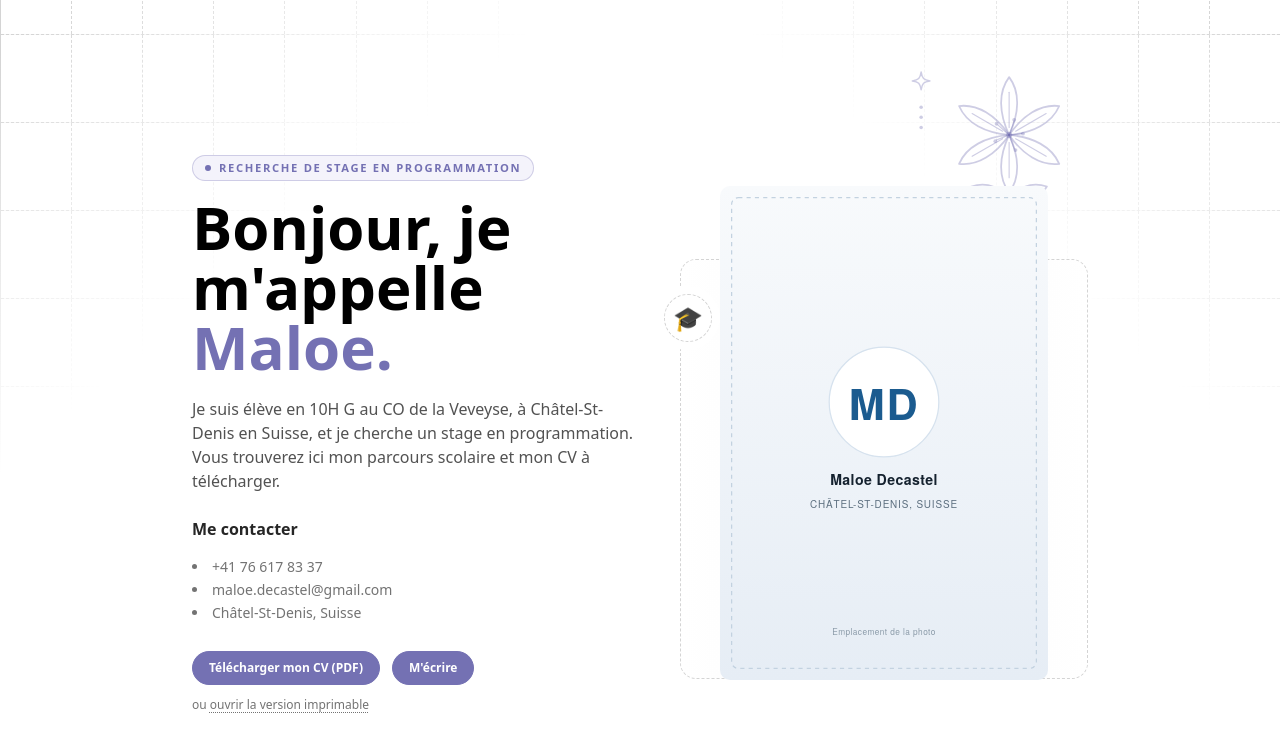
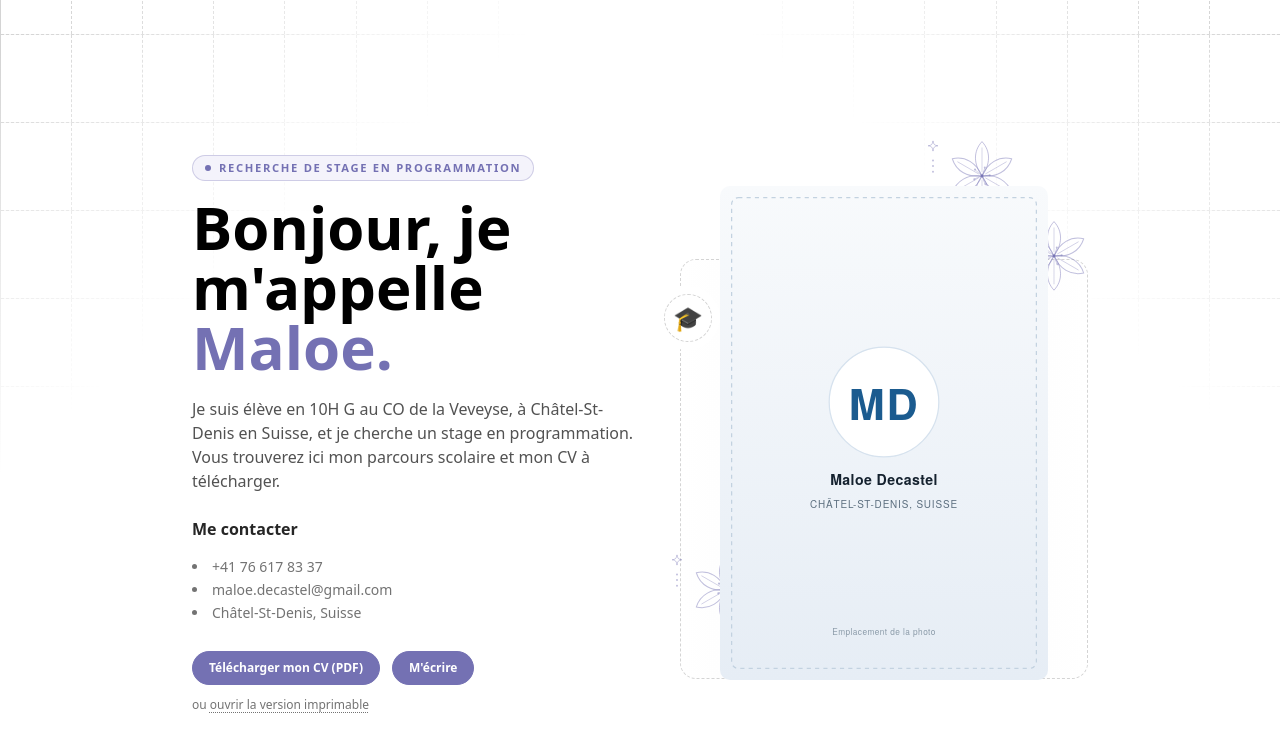
Before and after one commit to maloedecastel-byte/maloedecastel-byte.github.io, an Astro site: page / in a window 1280 px wide. Shown: the part 55-800 px from the top of the page. Built offline with nearby package versions, Linux system fonts and the light colour scheme; Astro itself is replaced by a stand-in of ours.

Commit message:
Trois demi-fleurs encadrent la photo et pétales épaissis

```diff
--- a/src/components/leaf-decor.astro
+++ b/src/components/leaf-decor.astro
@@ -1,12 +1,15 @@
 ---
-// Décor floral discret : une fleur au trait fin, deux petites feuilles,
-// une étincelle et quelques pointillés — inspiré des dessins de fleurs simples.
+// Décor floral discret : une fleur au trait fin, une étincelle et quelques
+// pointillés — inspiré des dessins de fleurs simples.
 const { class: className = "" } = Astro.props;
+// Identifiant unique : plusieurs fleurs peuvent cohabiter sur une même page.
+const uid = Math.random().toString(36).slice(2, 8);
+const petale = `petale-${uid}`;
 ---
 
 <svg
   class={className}
-  viewBox="0 0 160 140"
+  viewBox="0 0 160 130"
   fill="none"
   stroke="currentColor"
   stroke-width="1.4"
@@ -17,35 +20,29 @@ const { class: className = "" } = Astro.props;
 >
   <defs>
     <!-- Un pétale, dessiné depuis le centre de la fleur (100, 62) -->
-    <path id="petale" d="M100 62C92 45 91 28 100 16c9 12 8 29 0 46z" />
+    <path id={petale} d="M100 62C88 46 87 27 100 13c13 14 12 33 0 49z" />
   </defs>
 
-  <!-- Deux feuilles à la base -->
-  <path d="M100 116c-14 1-25-4-30-13 13-4 24 1 30 11z" />
-  <path d="M100 116c-11-1-20-4-26-9" stroke-width="1" />
-  <path d="M100 116c14 1 25-4 30-13-13-4-24 1-30 11z" />
-  <path d="M100 116c11-1 20-4 26-9" stroke-width="1" />
-
   <!-- Fleur : six pétales -->
-  <use href="#petale" />
-  <use href="#petale" transform="rotate(60 100 62)" />
-  <use href="#petale" transform="rotate(120 100 62)" />
-  <use href="#petale" transform="rotate(180 100 62)" />
-  <use href="#petale" transform="rotate(240 100 62)" />
-  <use href="#petale" transform="rotate(300 100 62)" />
+  <use href={`#${petale}`} />
+  <use href={`#${petale}`} transform="rotate(60 100 62)" />
+  <use href={`#${petale}`} transform="rotate(120 100 62)" />
+  <use href={`#${petale}`} transform="rotate(180 100 62)" />
+  <use href={`#${petale}`} transform="rotate(240 100 62)" />
+  <use href={`#${petale}`} transform="rotate(300 100 62)" />
 
   <!-- Nervures des pétales -->
   <g stroke-width=".9">
-    <path d="M100 56V28" />
-    <path d="M100 56V28" transform="rotate(60 100 62)" />
-    <path d="M100 56V28" transform="rotate(120 100 62)" />
-    <path d="M100 56V28" transform="rotate(180 100 62)" />
-    <path d="M100 56V28" transform="rotate(240 100 62)" />
-    <path d="M100 56V28" transform="rotate(300 100 62)" />
+    <path d="M100 56V22" />
+    <path d="M100 56V22" transform="rotate(60 100 62)" />
+    <path d="M100 56V22" transform="rotate(120 100 62)" />
+    <path d="M100 56V22" transform="rotate(180 100 62)" />
+    <path d="M100 56V22" transform="rotate(240 100 62)" />
+    <path d="M100 56V22" transform="rotate(300 100 62)" />
   </g>
 
   <!-- Cœur de la fleur -->
-  <circle cx="100" cy="62" r="2.4" fill="currentColor" stroke="none" />
+  <circle cx="100" cy="62" r="2.6" fill="currentColor" stroke="none" />
 
   <!-- Étamines -->
   <g stroke-width="1">
--- a/src/pages/index.astro
+++ b/src/pages/index.astro
@@ -33,9 +33,6 @@ const qualites = [
   <div
     class="relative z-20 w-full max-w-4xl mx-auto mt-16 px-7 md:mt-24 lg:mt-32 xl:px-0"
   >
-    <LeafDecor
-      class="pointer-events-none absolute -top-24 right-0 hidden h-44 w-52 text-accent/35 md:block dark:text-accent-light/25"
-    />
     <div class="flex flex-col items-center md:flex-row">
       <div class="relative w-full md:w-1/2">
         <p
@@ -104,13 +101,25 @@ const qualites = [
             </span>
           </div>
           <div class="relative z-30 px-10">
+            <div class="relative mx-auto w-full md:max-w-md">
+              <!-- Trois demi-fleurs qui encadrent la photo -->
+              <LeafDecor
+                class="pointer-events-none absolute -top-14 right-6 z-0 h-24 w-28 text-accent/45 dark:text-accent-light/35"
+              />
+              <LeafDecor
+                class="pointer-events-none absolute top-6 -right-12 z-0 h-24 w-28 text-accent/45 dark:text-accent-light/35"
+              />
+              <LeafDecor
+                class="pointer-events-none absolute bottom-10 -left-16 z-0 h-24 w-28 text-accent/45 dark:text-accent-light/35"
+              />
               <img
                 src={`${base}assets/images/portrait.svg`}
                 alt="Maloe Decastel"
                 loading="eager"
                 decoding="auto"
-              class="relative z-30 w-full aspect-[790/1189] md:max-w-md mx-auto dark:-translate-y-0.5"
+                class="relative z-10 w-full aspect-[790/1189] md:max-w-md mx-auto dark:-translate-y-0.5"
               />
+            </div>
           </div>
           <div
             class="absolute bottom-0 right-0 z-20 w-full h-full lg:h-[420px] translate-x-0 -translate-y-px border border-dashed rounded-2xl bg-gradient-to-r dark:from-neutral-950 dark:via-black dark:to-neutral-950 from-white via-neutral-50 to-white border-neutral-300 dark:border-neutral-700"
```
Lines whose indentation alone changed are shown as unchanged.
